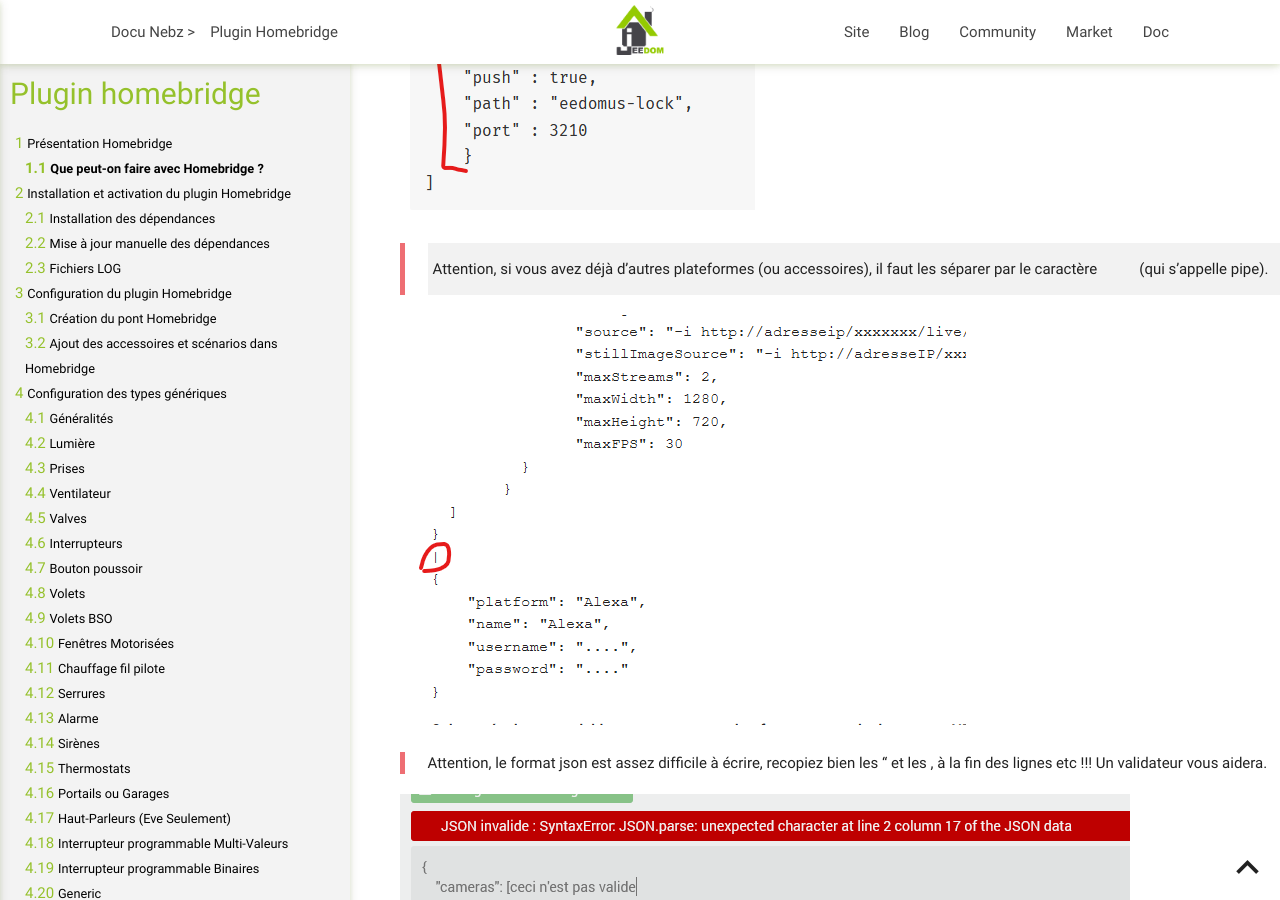
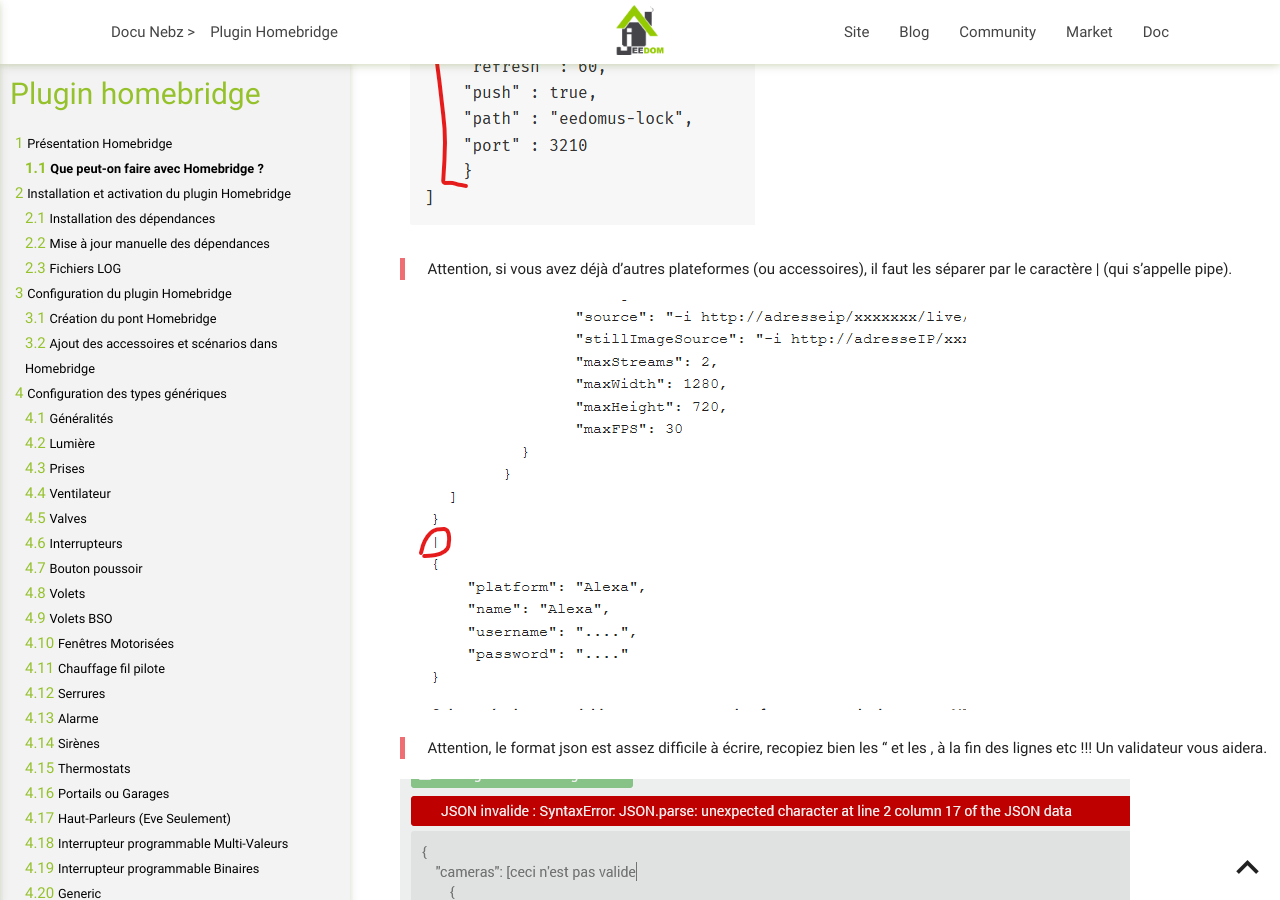
Before and after one commit to NebzHB/jeedom_docs, a Jekyll site: the page built from plugins/homebridge/fr_FR/index.md, in a window 1280 px wide and 900 px high, scrolled down 31017 px. Built offline with Jekyll 4.4.1, drawn with Linux system fonts in a browser that asks for light colours.

```diff
--- a/plugins/homebridge/fr_FR/index.md
+++ b/plugins/homebridge/fr_FR/index.md
@@ -549,6 +549,7 @@ En effet, le logiciel homebridge a été conçu de manière modulaire et vous po
 Pour ajouter un *plugin pour homebridge*, il faut d'abord trouver le plugin qui vous convient... pour ce faire il faut faire une recherche dans cette liste : http://www.homebridge.io puis dans "Find a plugin" ( il y en a des centaines !!). Vous en trouverez peut être plusieurs, comparez les et regardez ceux qui ont été mis à jour récemment, ceux qui sont toujours actifs, ceux qui ont les fonctionnalités que vous désirez.
 
 Une fois que vous avez trouvé celui qui vous convient, il faut aller dans la configuration du *plugin homebridge* et cliquer sur le bouton "Gérer les *plugins pour Homebridge*". ![manageHomebridgePlugins](../images/manageHomebridgePlugins.png)
+
 Le début est déjà noté (puisque tous les *plugins pour homebridge* commencent par le mot homebridge-), ajoutez donc le reste du nom du plugin derrière le homebridge- deja existant et cliquer sur "Installer".
 
 ![installPlugin](../images/installPlugin.png)
@@ -571,7 +572,7 @@ Dans ce cas là, il faut l'ajouter dans les **Accessoires supplémentaires**
 
 ![onlyPlatform](../images/onlyPlatform.png)![onlyAccessory](../images/onlyAccessory.png)
 
->Attention, si vous avez déjà d'autres plateformes (ou accessoires), il faut les séparer par le caractère | (qui s'appelle pipe).
+>Attention, si vous avez déjà d'autres plateformes (ou accessoires), il faut les séparer par le caractère \| (qui s'appelle pipe).
 
 ![pipe](../images/pipe.png)
 
```
